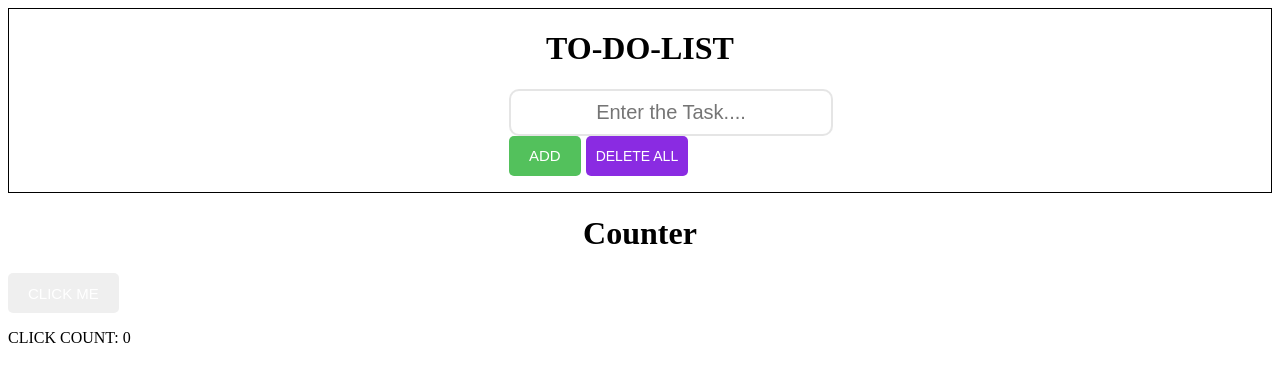
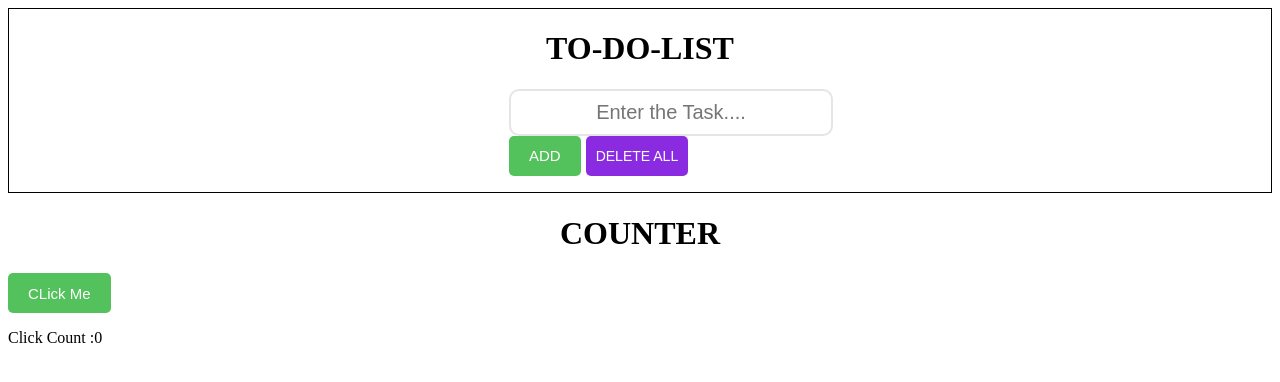
Before and after one commit to AVASH-github/To-do-list, a React (Create React App) app in the folder my-app/: page / in a window 1280 px wide. Shown: the top 382 px of the page. Built offline with nearby package versions, Linux system fonts and the light colour scheme.

Commit message:
Corrected Counter

```diff
--- a/my-app/src/counter.jsx
+++ b/my-app/src/counter.jsx
@@ -1,19 +1,19 @@
 import { useState } from "react";
+
 function Counter(){
 
-    const[count,setCount]=useState(0);
+        const[count,setCount]=useState(0);
 
     const clickCount=()=>{
-        setCount(count+1);
+       setCount(count+1);
     }
-    return (
+    return(
+<>
+<h1>COUNTER</h1>
+<button className="add-button" onClick={clickCount}>CLick Me</button>
 
-<>
-<h1>Counter</h1>
+<p>Click Count :{count}</p>
 
-<button onClick={clickCount} > CLICK ME</button>
-
-<p>CLICK COUNT: {count}</p>
 </>
 
     );
```
